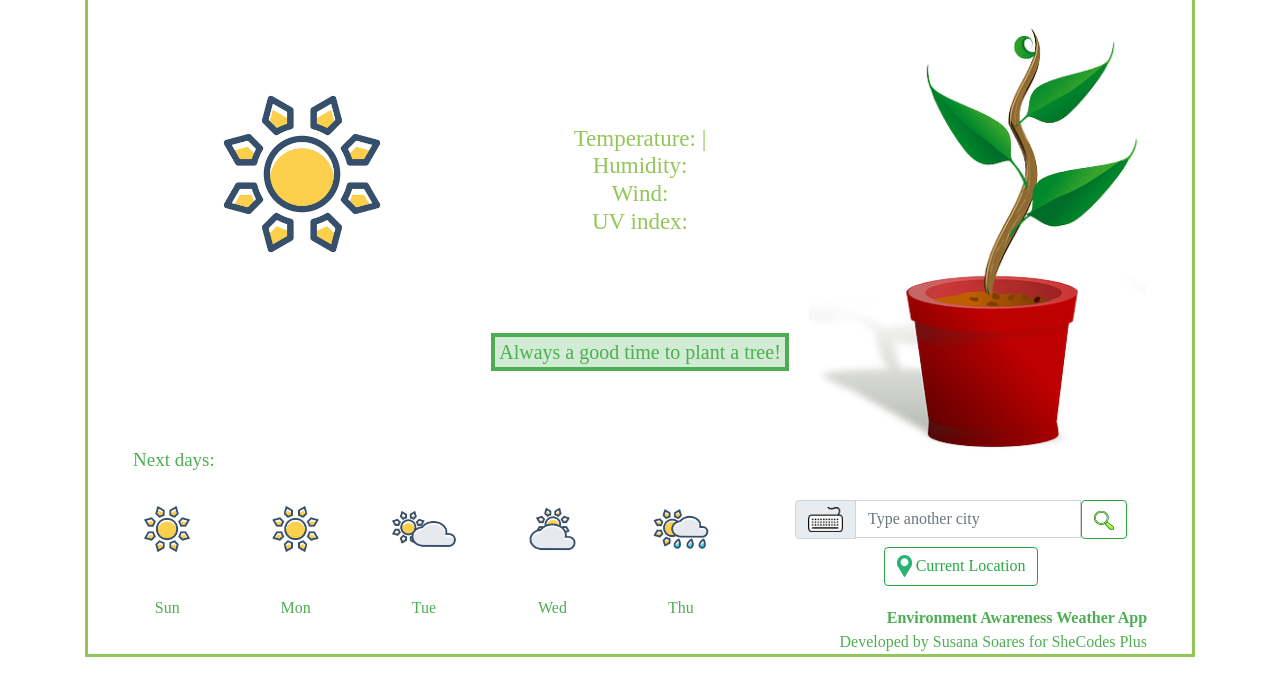
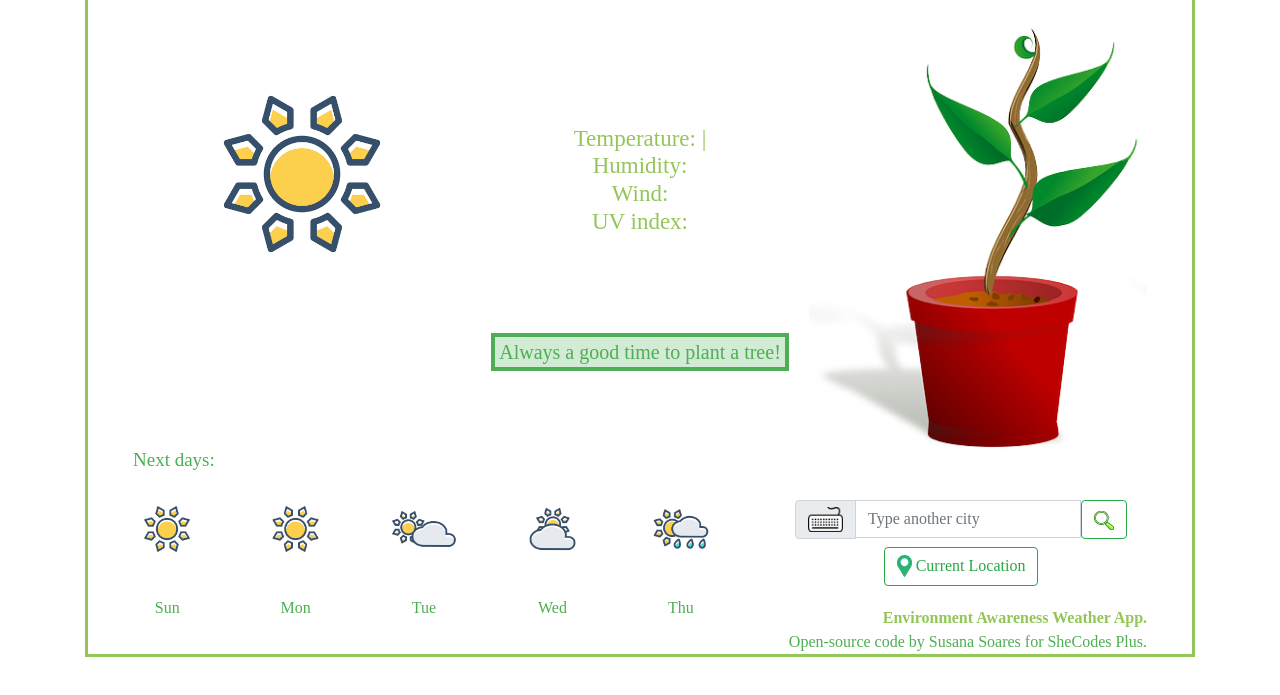
Before and after one commit to SuS-SC/EnvAWApp, a website built with Parcel: page index.html in a window 1280 px wide. Shown: the part 105-800 px from the top of the page. Built offline with nearby package versions, Linux system fonts and the light colour scheme; a web font is replaced by a local one.

Commit message:
links for open source code and SheCodes Plus

```diff
--- a/index.html
+++ b/index.html
@@ -128,10 +128,10 @@
 <div class="row w-100"></div>
 <footer>
   <span id="EnvAWAp">
-<a href = "https://github.com/SuS-SC/EnvAWApp">Environment Awareness Weather App</a>
+Environment Awareness Weather App.
   </span>
 </br>
-    Developed by Susana Soares for SheCodes Plus
+   <a href = "https://github.com/SuS-SC/EnvAWApp">Open-source code</a> by Susana Soares for <a href="https://www.shecodes.io/plus">SheCodes Plus.</a>
     </footer>
 </div>
 </div>
```
